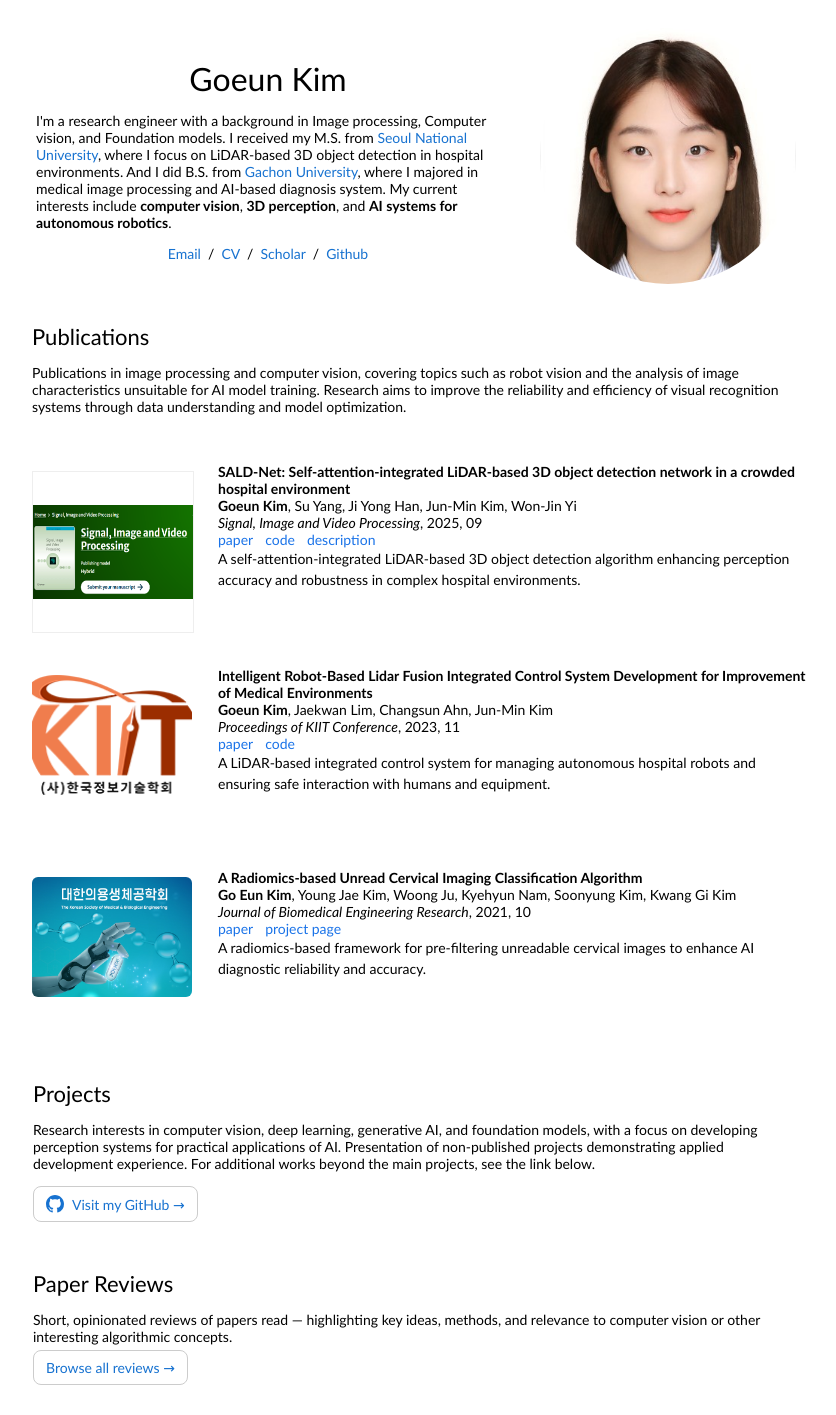
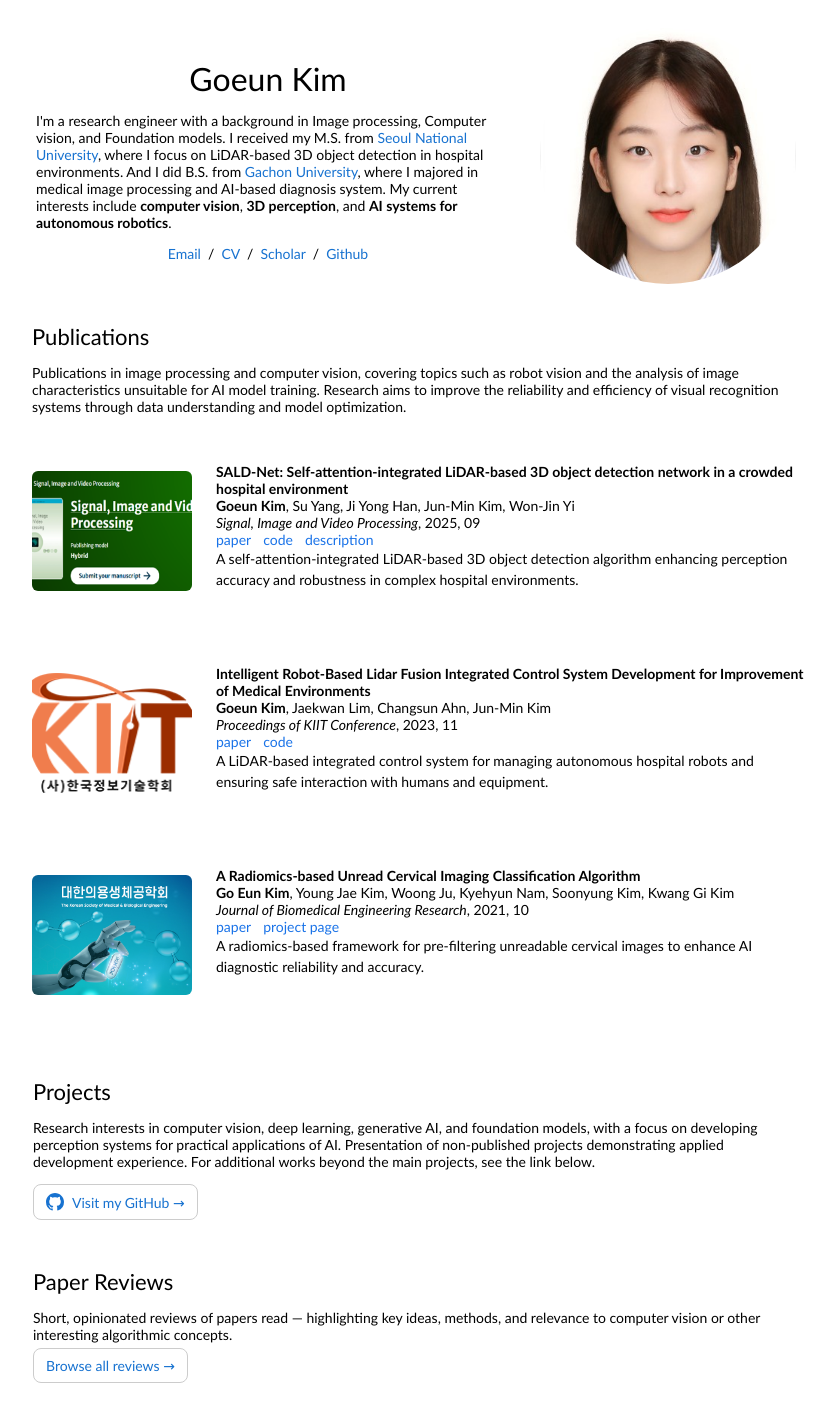
Before and after one commit to Groovy52/Groovy52.github.io, a Jekyll site: the page built from index.html, in a window 1280 px wide. Shown: the whole page, without its empty margins (224-1060 px from the left). Built offline with Jekyll 4.4.1, drawn with Linux system fonts in a browser that asks for light colours.

Commit message:
Update index.html

```diff
--- a/index.html
+++ b/index.html
@@ -53,27 +53,12 @@
 	<tr class="pub">
 	  <!-- 왼쪽 이미지 -->
 	  <td class="thumb" style="padding:16px;width:20%;">
-        <div style="
-		      width:160px;
-		      height:160px;
-		      background:white;
-		      display:flex;
-		      align-items:center;
-		      justify-content:center;
-		      border:1px solid #eee;
-		  ">
-		    <img src="images/SIVP_logo.png"
-		         alt="SALD-Net thumbnail"
-		         style="
-		            max-width:100%;
-		            max-height:100%;
-		            object-fit:contain;
-		            background:white;
-		         ">
-		  </div>
-		</td>
+        <div class="one">
+          <img src='images/SIVP_logo.png' width="160" alt="SALD-Net thumbnail">
+        </div>
+      </td>
 
-	  <!-- 오른쪽 내용 -->
+	 <!-- 오른쪽 내용 -->
 	 <td class="content" style="padding:8px;width:80%;">
 		  <span class="papertitle">SALD-Net: Self-attention-integrated LiDAR-based 3D object detection network in a crowded hospital environment</span>
 
```
